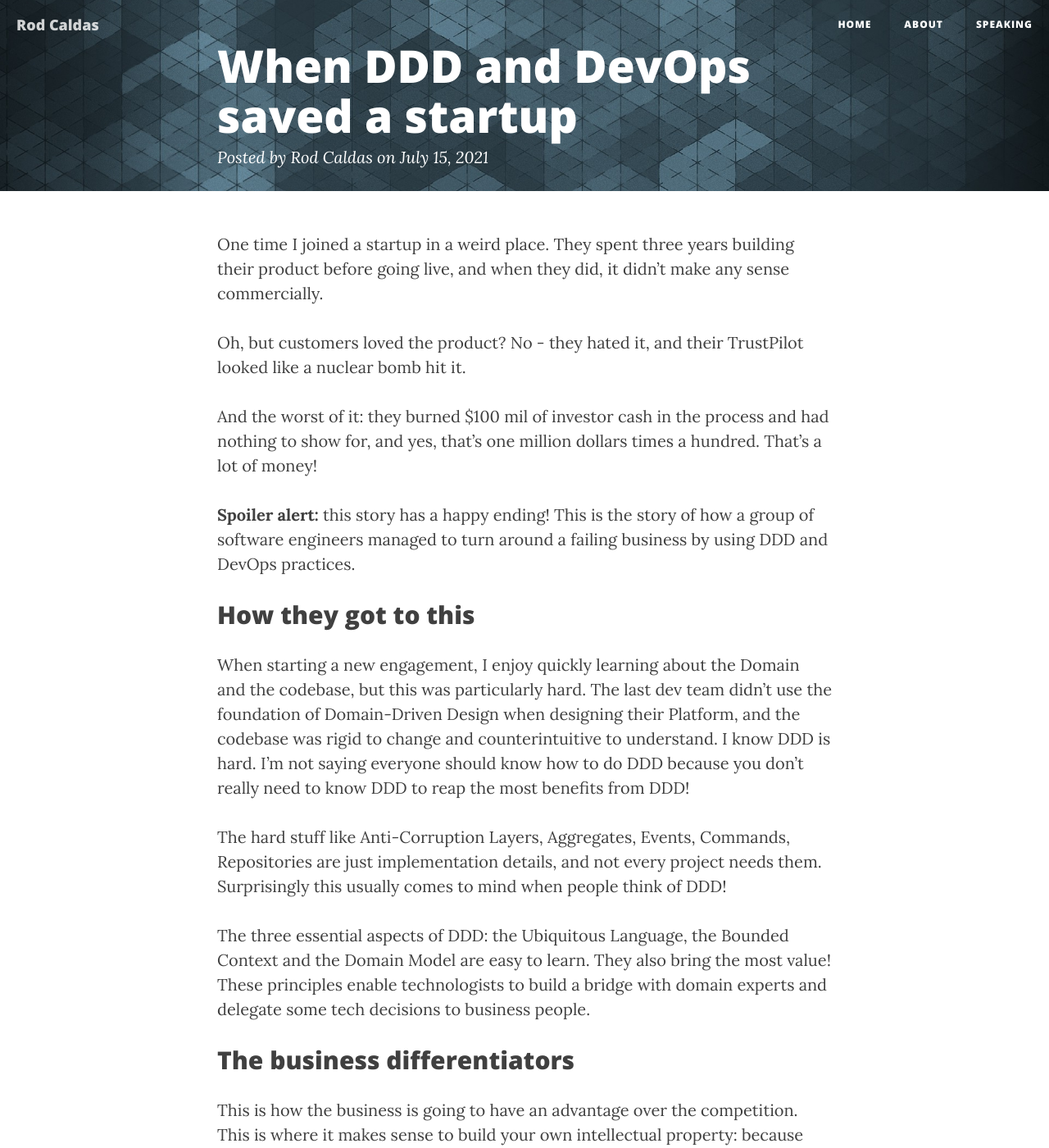
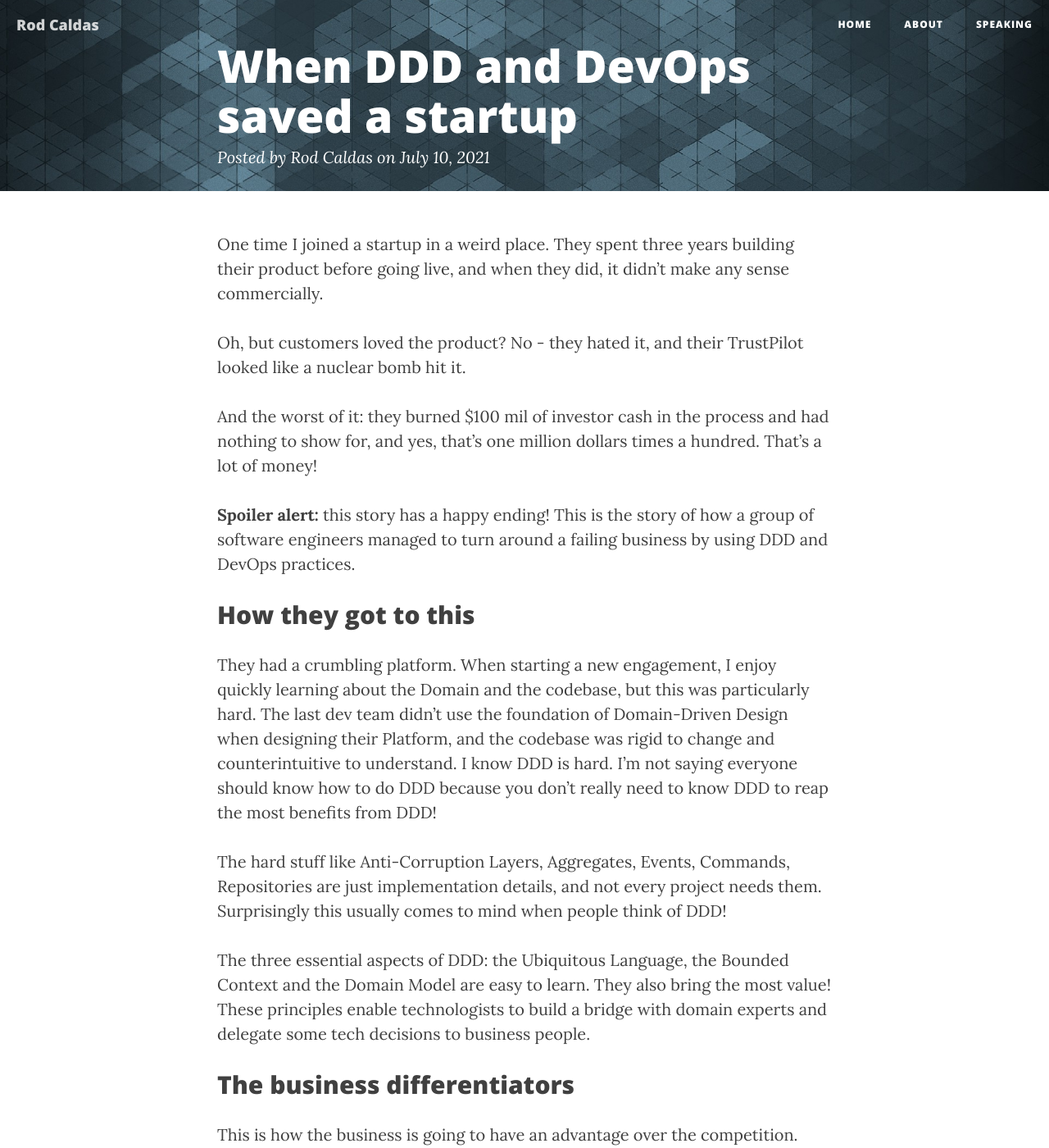
Before and after one commit to kaldas/kaldas.github.io, a Jekyll site: the page built from _posts/2021-07-09-when-ddd-and-devops-saved-a-startup.markdown, in a window 1280 px wide and 1400 px high. Shown: the whole window at 82% size. Built offline with Jekyll 4.4.1, drawn with Linux system fonts in a browser that asks for light colours; nearby versions of some CDN libraries; comment, search, counter and statistics services are not loaded; some of the changed text lies outside the part shown.

Commit message:
Update 2021-07-09-when-ddd-and-devops-saved-a-startup.markdown

```diff
--- a/_posts/2021-07-09-when-ddd-and-devops-saved-a-startup.markdown
+++ b/_posts/2021-07-09-when-ddd-and-devops-saved-a-startup.markdown
@@ -2,7 +2,7 @@
 layout: post
 title: "When DDD and DevOps saved a startup"
 author: Rod Caldas
-date: 2021-07-15 12:00:00
+date: 2021-07-10 12:00:00
 tags: DDD DevOps FinTech Startup
 category: mentoring
 featured_image: /images/cover.jpg
@@ -18,7 +18,7 @@ And the worst of it: they burned $100 mil of investor cash in the process and ha
 
 ## How they got to this
 
-When starting a new engagement, I enjoy quickly learning about the Domain and the codebase, but this was particularly hard. The last dev team didn't use the foundation of Domain-Driven Design when designing their Platform, and the codebase was rigid to change and counterintuitive to understand. I know DDD is hard. I'm not saying everyone should know how to do DDD because you don't really need to know DDD to reap the most benefits from DDD!
+They had a crumbling platform. When starting a new engagement, I enjoy quickly learning about the Domain and the codebase, but this was particularly hard. The last dev team didn't use the foundation of Domain-Driven Design when designing their Platform, and the codebase was rigid to change and counterintuitive to understand. I know DDD is hard. I'm not saying everyone should know how to do DDD because you don't really need to know DDD to reap the most benefits from DDD!
 
 The hard stuff like Anti-Corruption Layers, Aggregates, Events, Commands, Repositories are just implementation details, and not every project needs them. Surprisingly this usually comes to mind when people think of DDD!
 
@@ -38,7 +38,7 @@ We were given one year to pivot and make the business commercially viable. The t
 
 We moved away from the word "Service", and instead, we would have "Contexts". Humans like to anchor their thoughts around words, and this simple change in naming was to make sure they always had the domain model in mind when building a new service.
 
-The ubiquitous language would dictate our bounded contexts, and those would be represented in code by one or more Contexts. We identified a User bounded context. In code this was expressed by a UserPersonalIdentity context containing the User's identity as a person. We also had a UserDigitalIdentity context (the stuff the User logs in with). Later on, this was very helpful when onboarding customers from third-party providers who did not have a Digital Identity but had a Personal Identity.
+The ubiquitous language would dictate our bounded contexts. To illustrate this in code we had UserPersonalIdentity context containing the User's identity as a person. We also had a UserDigitalIdentity context for the stuff the User logs in with. Later on, this was very helpful when onboarding customers from third-party providers who did not have a Digital Identity but had a Personal Identity.
 
 Like a Pizza, there is no right or wrong way to pick ingredients you like. The elements for our Event Storming pizza would be Aggregates, Commands, Events and Policies. After a few sessions, we were able to flesh out what teams we needed to create and their mission.
 
@@ -70,3 +70,5 @@ This worked really well, and then we created tooling to:
 
 - Add a new aggregate to an existing project
 - Update dependencies in a project
+
+##
```
Also changed, not shown: other parts of _posts/2021-07-09-when-ddd-and-devops-saved-a-startup.markdown (+1 -1 lines).
